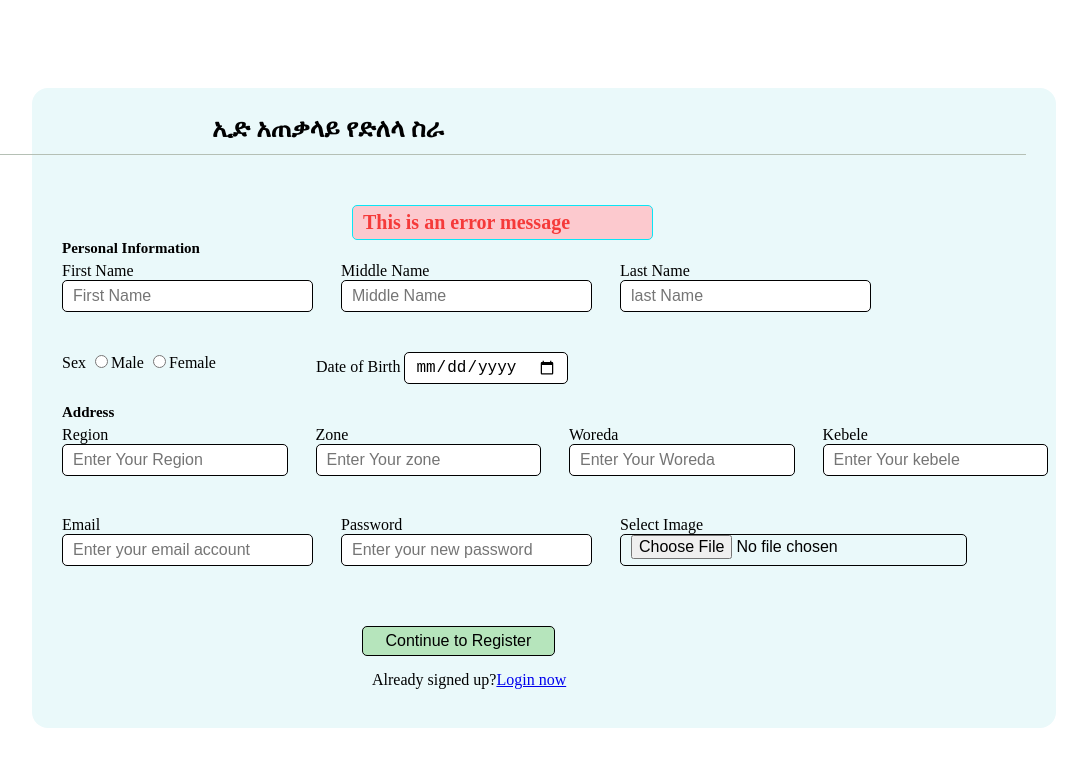
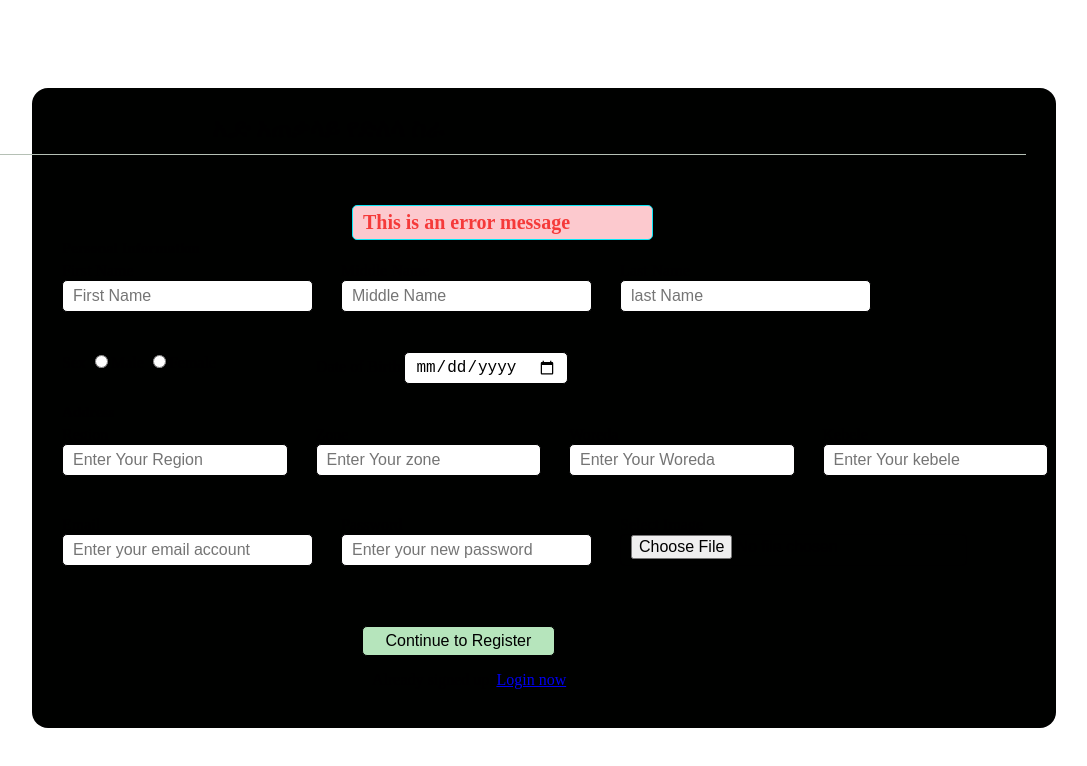
Before and after one commit to eyw-web/Broker-information-management-system-, a plain HTML site: page index.html in a window 1280 px wide. Shown: the top 766 px of the page, without its empty margins (96-1183 px from the left). Drawn offline with Linux system fonts and the light colour scheme.

Commit message:
Update style.css

```diff
--- a/style.css
+++ b/style.css
@@ -6,7 +6,7 @@ body{
 
 }
 .wrapper {
-    background-color:rgb(234, 249, 250);
+    background-color:rgb(0, 1, 0);
     width: 80vw;
 
     height: 80vh;
```
